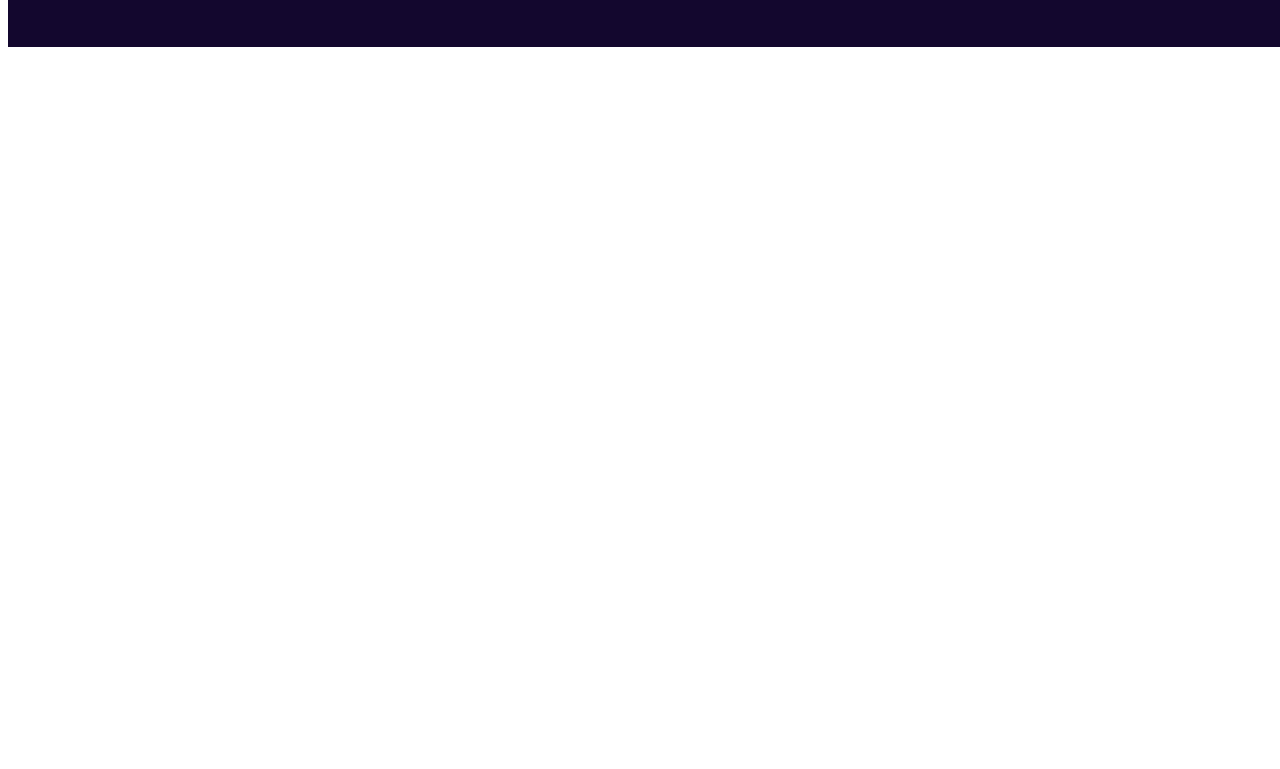
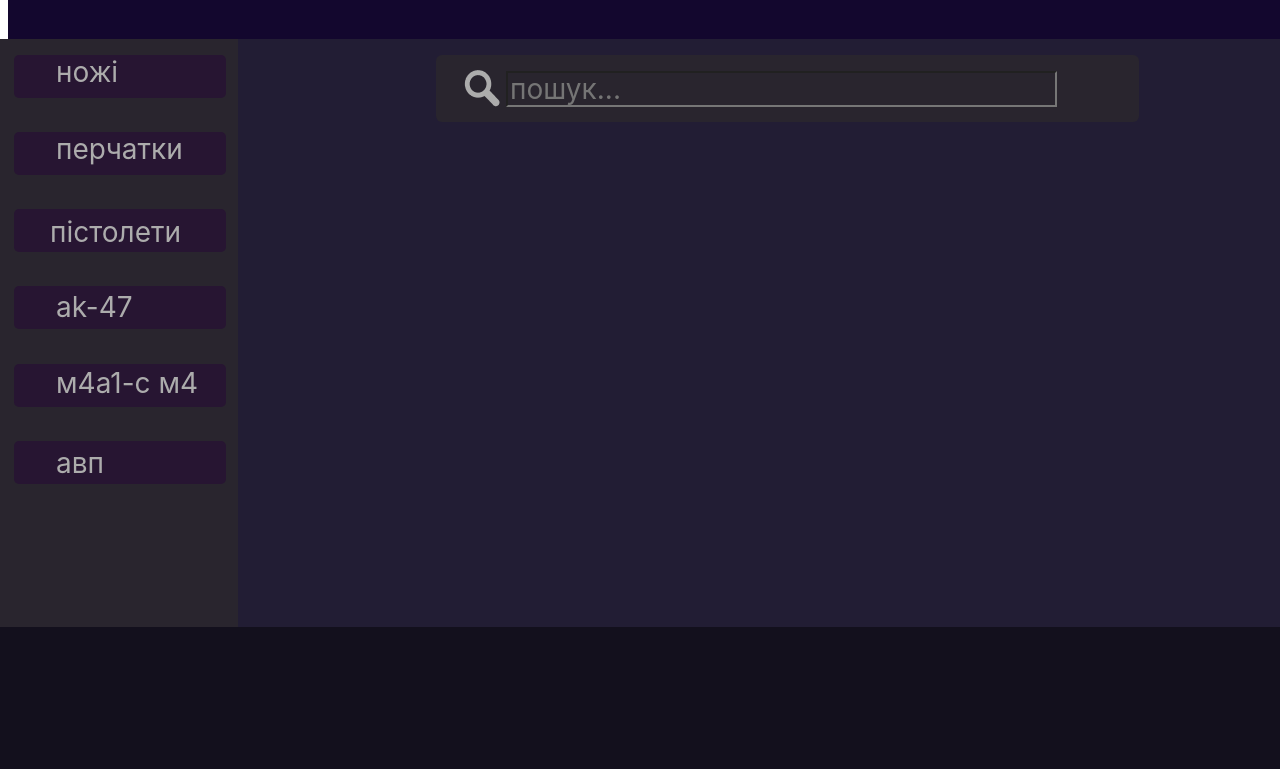
Before and after one commit to vkarabanovych/ne-kurva, a plain HTML site: page index.html in a window 1280 px wide. Shown: the part 105-874 px from the top of the page. Before the commit the page ends 800 px from the top, so only its background shows below. Drawn offline with Linux system fonts and the light colour scheme.

Commit message:
updet main

```diff
--- a/index.html
+++ b/index.html
@@ -7,17 +7,42 @@
 <body>
     <header class="kuuurvaaa">
         <img src="./image 1.png" class="logocompani">
-        <h3 class="pon">обмін</h3>
-        <h3 class="tylen">магазин</h3>
-        <h3 class="kurva">продажа</h3>
-        <h3 class="kapibara">аукціон</h3>
-        <h3 class="pomidor">преміум</h3>
+        <a href="./exchange.html"><h3 class="pon">обмін</h3></a>
+        <a href="./shop.html"><h3 class="tylen">магазин</h3></a>
+        <a href="./sale.html"><h3 class="kurva">продажа</h3></a>
+        <a href="./auction.html"><h3 class="kapibara">аукціон</h3></a>
+        <a href="./premium.html"><h3 class="pomidor">преміум</h3></a>
         <img src="./image 2.png" class="ukr">
         <h3 class="pon2">₴UAH</h3>
         <img src="./steam-svgrepo-com 1.png" class="pon3">
     </header>
 <main>
+    <div class="nutipfilter">
 
-    </main>
+    </div>
+    <div class="xz">
+        <h3>tyt</h3>
+    </div>
+    <div class="pon4"></div>
+    <div class="pon5"></div>
+    <div class="pon6"></div>
+    <div class="pon7"></div>
+    <div class="pon8"></div>
+    <div class="pon9"></div>
+    <div class="pon10"></div>
+    <div class="pon11"></div>
+    <a href="./knife.html"><b class="textpon1">ножі</b></a>
+    <a href="./gloves.html"><b class="textpon2">перчатки</b></a>
+    <a href="./pistole.html"><b class="textpon3">пістолети</b></a>
+    <a href="./ak-47.html"><b class="textpon4">ak-47</b></a>
+    <a href="./m4f1 and m4.html"><b class="textpon5">м4а1-с м4</b></a>
+    <a href="./awp.html"><b class="textpon6">авп</b></a>
+    <div class="search"></div>
+    <img src="./loop-svgrepo-com 1.png" class="loop">
+    <input class="searchinput" placeholder="пошук...">
+</main>
+
+
+
 </body>
 </html>
--- a/style.css
+++ b/style.css
@@ -7,6 +7,7 @@ Top:
 Left:
 -706px;
 }
+
 .kuuurvaaa {
     position: absolute;
     width: 1440px;
@@ -129,3 +130,236 @@ width: 58px;
 height: 58px;
 
 }
+.nutipfilter {
+ /* Rectangle 3 */
+
+
+position: absolute;
+width: 252px;
+height: 680px;
+left: 0px;
+top: 144px;
+
+background: #29252E;;
+}
+.pon4 {
+    position: absolute;
+    width: 212px;
+    height: 43px;
+    left: 14px;
+    top: 160px;
+
+    background: #271532;
+    border-radius: 5px;
+}
+.pon5 {
+    position: absolute;
+width: 212px;
+height: 43px;
+left: 14px;
+top: 237px;
+
+background: #271532;
+border-radius: 5px;
+}
+.pon6 {
+    position: absolute;
+width: 212px;
+height: 43px;
+left: 14px;
+top: 314px;
+
+background: #271532;
+border-radius: 5px;
+}
+.pon7 {
+    position: absolute;
+width: 212px;
+height: 43px;
+left: 14px;
+top: 391px;
+
+background: #271532;
+border-radius: 5px;
+}
+.pon8 {
+    position: absolute;
+width: 212px;
+height: 43px;
+left: 14px;
+top: 469px;
+
+background: #271532;
+border-radius: 5px;
+}
+.pon9 {
+    position: absolute;
+    width: 212px;
+    height: 43px;
+    left: 14px;
+    top: 546px;
+
+    background: #271532;
+    border-radius: 5px;
+}
+.pon10 {
+    position: absolute;
+width: 1210px;
+height: 680px;
+left: 238px;
+top: 144px;
+
+background: #221D34;
+}
+.pon11 {
+    position: absolute;
+width: 1448px;
+height: 142px;
+left: 0px;
+top: 732px;
+
+background: #13101D;
+}
+.textpon1 {
+    position: absolute;
+width: 73px;
+height: 34px;
+left: 56px;
+top: 160px;
+
+font-family: 'Inter';
+font-style: normal;
+font-weight: 400;
+font-size: 28px;
+line-height: 34px;
+/* identical to box height */
+
+
+color: #ACACAC;
+
+}
+.textpon2 {
+
+position: absolute;
+width: 128px;
+height: 34px;
+left: 56px;
+top: 237px;
+
+font-family: 'Inter';
+font-style: normal;
+font-weight: 400;
+font-size: 28px;
+line-height: 34px;
+/* identical to box height */
+
+
+color: #ACACAC;
+
+}
+.textpon3 {
+    position: absolute;
+width: 134px;
+height: 34px;
+left: 50px;
+top: 320px;
+
+font-family: 'Inter';
+font-style: normal;
+font-weight: 400;
+font-size: 28px;
+line-height: 34px;
+/* identical to box height */
+
+
+color: #ACACAC;
+
+}
+.textpon4 {
+    position: absolute;
+    width: 77px;
+    height: 34px;
+    left: 56px;
+    top: 395px;
+
+    font-family: 'Inter';
+    font-style: normal;
+    font-weight: 400;
+    font-size: 28px;
+    line-height: 34px;
+    /* identical to box height */
+
+
+    color: #ACACAC;
+}
+.textpon5 {
+    position: absolute;
+width: 170px;
+height: 34px;
+left: 56px;
+top: 471px;
+
+font-family: 'Inter';
+font-style: normal;
+font-weight: 400;
+font-size: 28px;
+line-height: 34px;
+/* identical to box height */
+
+
+color: #ACACAC;
+
+}
+.textpon6 {
+    position: absolute;
+width: 48px;
+height: 34px;
+left: 56px;
+top: 551px;
+
+font-family: 'Inter';
+font-style: normal;
+font-weight: 400;
+font-size: 28px;
+line-height: 34px;
+/* identical to box height */
+
+
+color: #ACACAC;
+
+}
+.search {
+    position: absolute;
+width: 703px;
+height: 67px;
+left: 436px;
+top: 160px;
+
+background: #29252E;
+border-radius: 6px;
+}
+.loop {
+    position: absolute;
+width: 48px;
+height: 50px;
+left: 458px;
+top: 168px;
+}
+.searchinput {
+    position: absolute;
+    width: 543px;
+    height: 30px;
+left: 506px;
+top: 176px;
+background-color: #29252E ;
+font-family: 'Inter';
+font-style: normal;
+font-weight: 400;
+font-size: 28px;
+line-height: 34px;
+/* identical to box height */
+
+
+color: #ACACAC;
+
+}
```
Also changed, not shown: ak-47.html (added), auction.html (added), awp.html (added), exchange.html (added), gloves.html (added), knife.html (added), loop-svgrepo-com 1.png (added), m4f1 and m4.html (added), pistole.html (added), premium.html (added), sale.html (added), shop.html (added).
